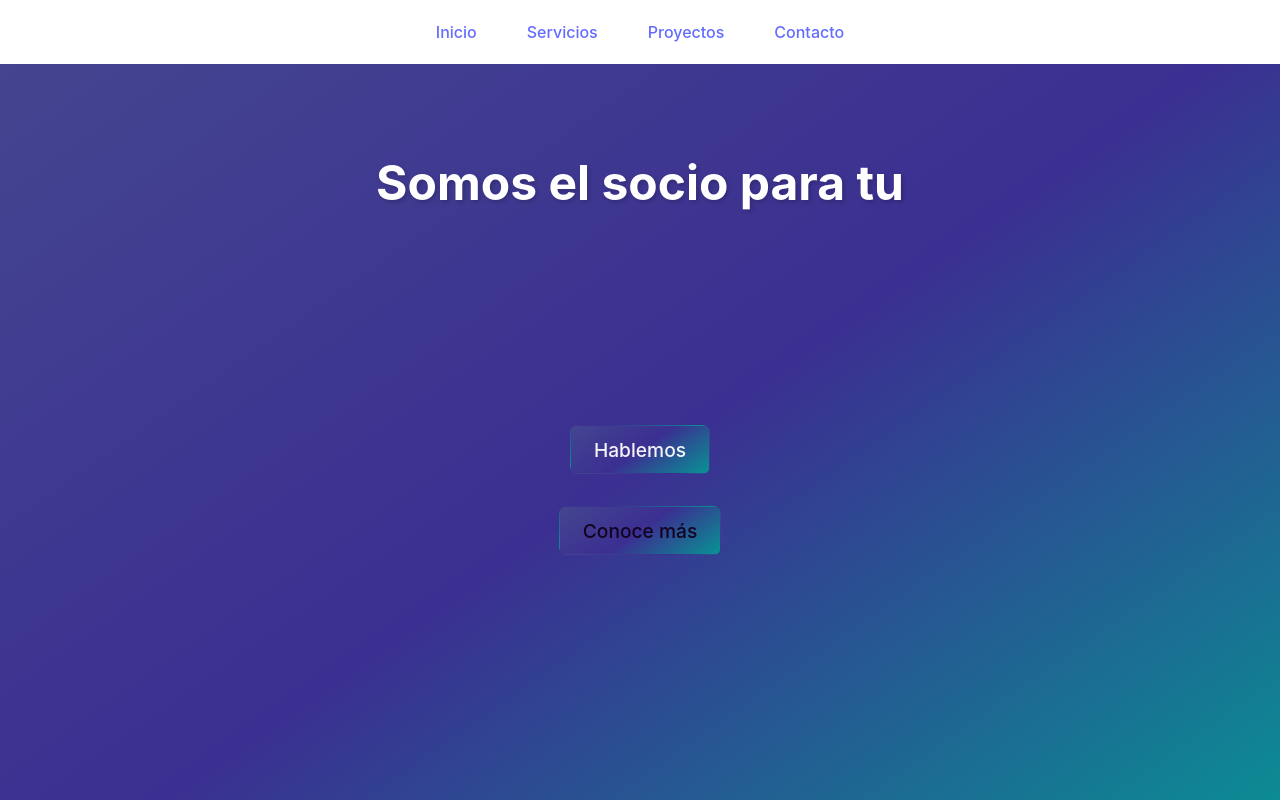
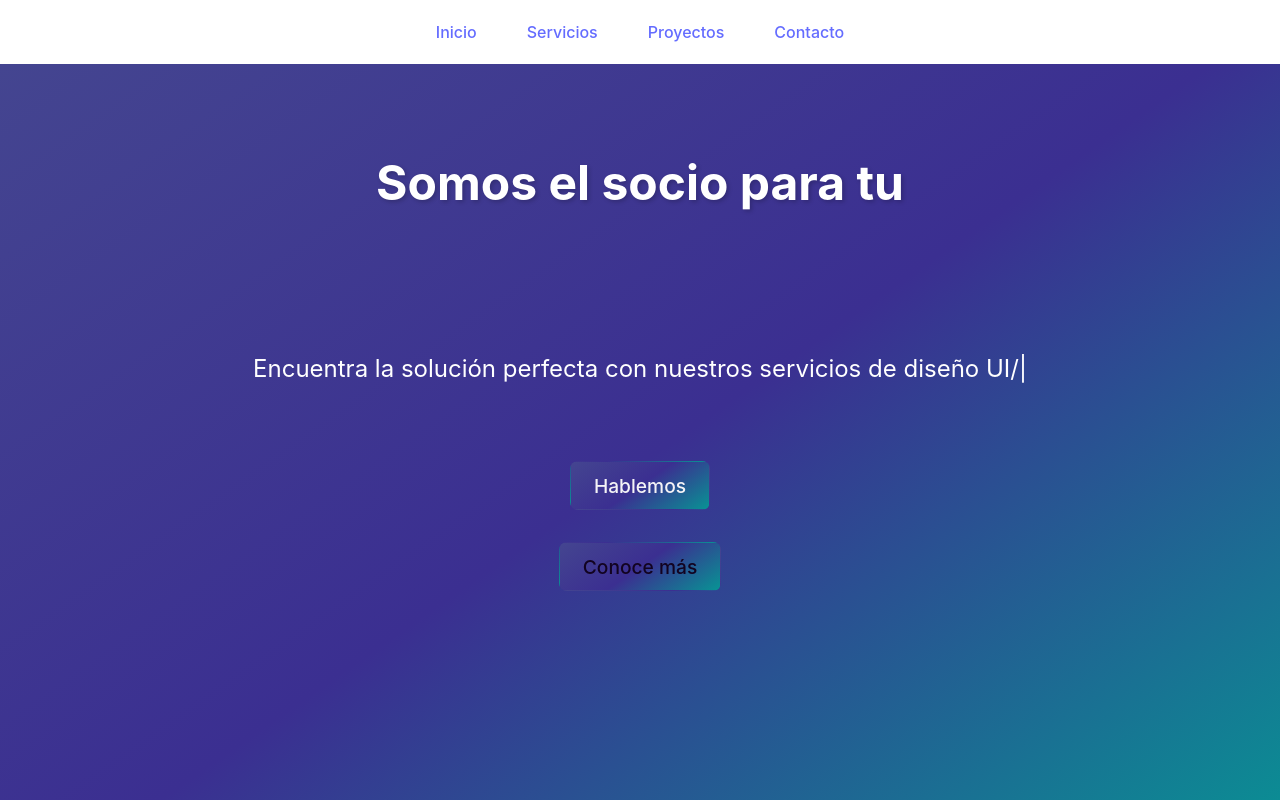
Before and after one commit to VE-logic/landing, a React (Vite) app in the folder Ve-logic/: page / in a window 1280 px wide. Shown: the top 800 px of the page. Built offline with nearby package versions, Linux system fonts and the light colour scheme.

Commit message:
animacion activa

```diff
--- a/Ve-logic/src/Components/Hero/Hero.jsx
+++ b/Ve-logic/src/Components/Hero/Hero.jsx
@@ -1,5 +1,5 @@
 import './Hero.css'
-// import AnimWord from './AnimWord'
+import AnimWord from './AnimWord'
 
 export default function Hero() {
     // const wordsTitle = [
@@ -8,19 +8,19 @@ export default function Hero() {
     //     'Proyecto'
     // ];
 
-    // const words = [
-    //     'desarrollo web',
-    //     'diseño UI/UX',
-    //     'desarrollo de Software',
-    //     'marketing digital']
+    const words = [
+        'desarrollo web',
+        'diseño UI/UX',
+        'desarrollo de Software',
+        'marketing digital']
 
     return (
     <section className='hero'>
         <div className='hero-content'>
-            <h1 className='hero-title'>Somos el socio para tu {/*<AnimWord words={wordsTitle} speed= {110} pause={900}/>*/}</h1>
+            <h1 className='hero-title'>Somos el socio para tu  {/*<AnimWord words={wordsTitle} speed= {110} pause={900}/>*/}</h1>
             {/*animacion para title */}
             <p className='hero-subtitle'>
-                {/* Encuentra la solución perfecta con nuestros servicios de <AnimWord words={words} speed= {110} pause={900}/> */}
+                Encuentra la solución perfecta con nuestros servicios de <AnimWord words={words} speed= {110} pause={900}/>
             </p>
         </div>
         <div className='hero-buttons'>
```
